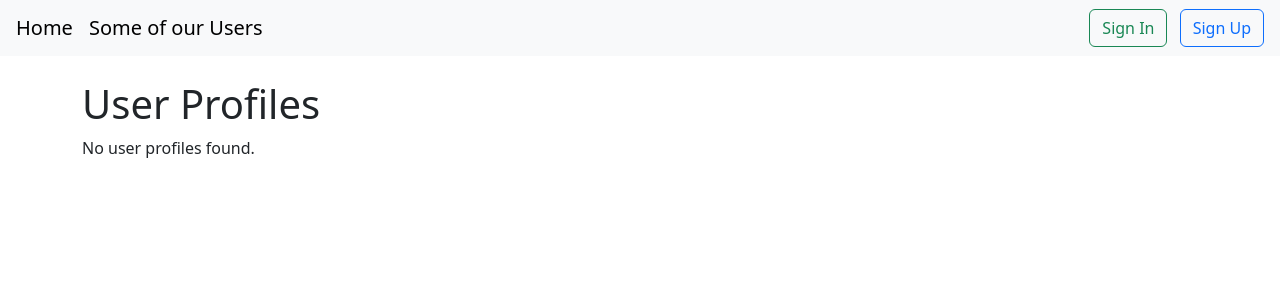
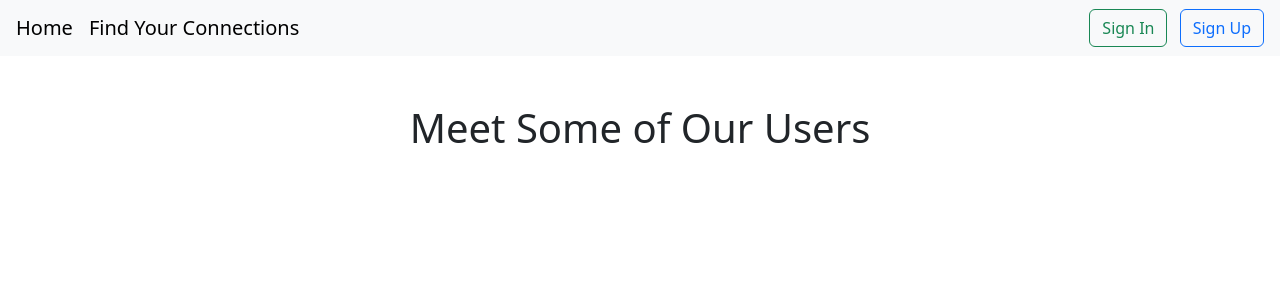
Before and after one commit to christinalicence/stride, a Django app: page /profiles/ in a window 1280 px wide. Shown: the top 300 px of the page. Run offline with Django 5.2, Linux system fonts and the light colour scheme; parts of the project's set-up code (start-up, migrations or seed data) failed here and were passed over.

Commit message:
add cards tp profile list, change so that logged in users see followers

```diff
--- a/fitness/static/fitness/css/styles.css
+++ b/fitness/static/fitness/css/styles.css
@@ -0,0 +1,31 @@
+/*Global Styles*/
+body
+
+
+.big-heading{
+    size: 3rem;
+}
+
+.medium-heading{
+    size: 2rem;
+
+}
+
+.profile-card-short{
+    text-align: left;
+
+}
+
+.profile-card{
+    text-align: left;
+
+}
+
+.card-title{
+    size: 1.3rem;
+    text-decoration: none;
+}
+
+.card-text {
+    word-break: break-all;
+}
--- a/fitness/templates/profiles/profile_list.html
+++ b/fitness/templates/profiles/profile_list.html
@@ -1,19 +1,64 @@
 {% extends 'base.html' %}
+{% load static %}
 
 {% block content %}
-    <h1>User Profiles</h1>
+<div class="profiles-list py-4">
 
-    {% for profile in profiles %}
-        <div class="card my-3 p-3">
-            <h2>
-                <a href="{% url 'profile_detail' profile.user.username %}">
-                    {{ profile.display_name|default:profile.user.username }}
+  {% if user.is_authenticated %}
+    <h1 class="big-heading mb-4 text-center">Your Connections</h1>
+
+    <!-- Followers -->
+    <h2 class="medium-heading mb-3">Following You</h2>
+    {% if user.userprofile.approved_followers %}
+      <div class="row g-4">
+        {% for following in user.userprofile.approved_following|slice:":6" %}
+          <div class="col-md-4 col-sm-6">
+            <div class="card profile-card-short shadow-sm h-100 text-center">
+              {% if following.profile_picture %}
+                <img src="{{ following.profile_picture.url }}" class="card-img-top profile-avatar mx-auto mt-3" alt="{{ following.display_name }}">
+              {% else %}
+                <img src="{% static 'fitness/images/weights.jpg' %}" class="card-img-top profile-avatar mx-auto mt-3" alt="Default profile image">
+              {% endif %}
+              <div class="card-body">
+                <h3 class="card-title mb-1">
+                  <a href="{% url 'profile_detail' following.user.username %}" class="text-decoration-none">
+                    {{ following.display_name|default:following.user.username }}
+                  </a>
+                </h3>
+                <p class="card-text text-muted small">{{ following.bio|default:"This user hasn’t added a bio yet." }}</p>
+              </div>
+            </div>
+          </div>
+        {% endfor %}
+      </div>
+    {% else %}
+      <p class="text-muted">You have no followers yet.</p>
+    {% endif %}
+
+  {% else %}
+    <h1 class="big-heading text-center mb-4">Meet Some of Our Users</h1>
+    <div class="row g-4">
+      {% for profile in profiles|slice:":6" %}
+        <div class="col-md-4 col-sm-6">
+          <div class="card profile-card-short shadow-sm h-100 text-center">
+            {% if profile.profile_picture %}
+              <img src="{{ profile.profile_picture.url }}" class="card-img-top profile-avatar mx-auto mt-3" alt="{{ profile.display_name }}">
+            {% else %}
+              <img src="{% static 'fitness/images/weights.jpg' %}" class="card-img-top profile-avatar mx-auto mt-3" alt="Default profile image">
+            {% endif %}
+            <div class="card-body">
+              <h3 class="card-title mb-1">
+                <a href="{% url 'profile_detail' profile.user.username %}" class="text-decoration-none">
+                  {{ profile.display_name|default:profile.user.username }}
                 </a>
-            </h2>
-            <p>Joined: {{ profile.created_at|date:"F j, Y" }}</p>
+              </h3>
+              <p class="card-text text-muted small">{{ profile.bio|truncatewords:15 }}</p>
+            </div>
+          </div>
         </div>
-    {% empty %}
-        <p>No user profiles found.</p>
-    {% endfor %}
+      {% endfor %}
+    </div>
+  {% endif %}
 
+</div>
 {% endblock %}
--- a/strideai/templates/base.html
+++ b/strideai/templates/base.html
@@ -10,7 +10,7 @@
 <body>
 <nav class="navbar navbar-expand-lg navbar-light bg-light px-3">
     <a class="navbar-brand" href="{% url 'home' %}">Home</a>
-    <a class="navbar-brand" href="{% url 'profile_list' %}">Some of our Users</a>
+    <a class="navbar-brand" href="{% url 'profile_list' %}">Find Your Connections</a>
     <div class="ms-auto">
         {% if user.is_authenticated %}
             <a href="{% url 'profile_detail' username=user.username %}" class="btn btn-outline-primary me-2">My Profile</a>
```
Also changed, not shown: fitness/static/fitness/images/weights.jpg (added).
